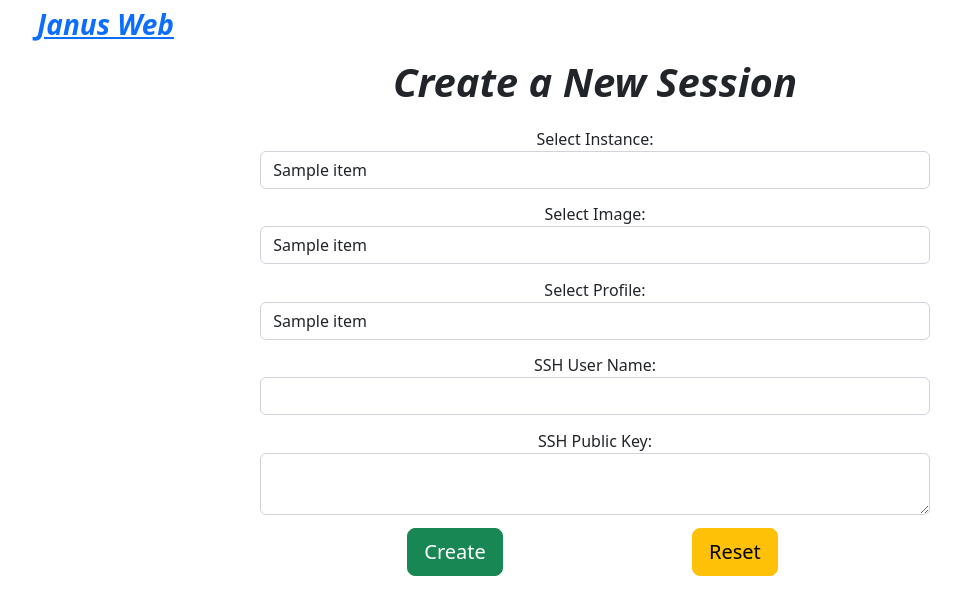
After one commit to esnet/janus-web, a Django app: page /session/create/ in a window 1280 px wide. The commit adds this page. Shown: the top 615 px of the page, without its empty margins (45-1006 px from the left). Run offline with Django 4.2, Linux system fonts and the light colour scheme; tables that the repository leaves empty hold one stand-in row (values such as "Sample post"); a database or web service that is not in the repository returns one stand-in record (values such as "Sample title"); data that the repository does not hold is empty; some libraries are stand-ins or nearby versions.

Commit message:
create new session

```diff
--- a/webapp/session_manager/urls.py
+++ b/webapp/session_manager/urls.py
@@ -6,6 +6,7 @@ urlpatterns = [
     path('start/<int:session_id>/', views.start_session, name='start_session'),
     path('stop/<int:session_id>/', views.stop_session, name='stop_session'),
     path('delete/<int:session_id>/', views.delete_session, name='delete_session'),
+    path('create/', views.create_session, name='create_session'),
     path('<int:session_id>/', views.view_session, name='view_session'),
     path('', views.list_sessions, name='list_sessions'),
 ]
--- a/webapp/session_manager/views.py
+++ b/webapp/session_manager/views.py
@@ -1,7 +1,4 @@
 import logging
-from urllib import response
-
-from requests import session
 from . import services
 from django.shortcuts import render, HttpResponseRedirect
 from django.http import HttpResponseServerError
@@ -40,7 +37,6 @@ def list_sessions(request):
 
 
 def view_session(request, session_id):
-    logger.debug(services.get_session_info())
     logger.debug('view_session called with session_id: %s', session_id)
     content = {
         'session_id': session_id
@@ -50,8 +46,51 @@ def view_session(request, session_id):
 
 
 def create_session(request):
-    logger.debug('create_session called')
-    return HttpResponseRedirect('/')
+    if request.method == 'POST':
+        data = {}
+        node = request.POST.get('node', None)
+        if node is not None:
+            data['instances'] = [node]
+        else:
+            return HttpResponseRedirect('/session/create/')
+
+        image = request.POST.get('image', None)
+        if image is not None:
+            data['image'] = image
+        else:
+            return HttpResponseRedirect('/session/create/')
+
+        profile = request.POST.get('profile', "default")
+        if profile is not None:
+            data['profile'] = profile
+
+        data['kwargs'] = {}
+        ssh_user_name = request.POST.get('ssh_user_name', None)
+        if ssh_user_name is not None:
+            data['kwargs']['USER_NAME'] = ssh_user_name
+
+        ssh_public_key = request.POST.get('ssh_public_key', None)
+        if ssh_public_key is not None:
+            data['kwargs']['PUBLIC_KEY'] = ssh_public_key
+
+        status, _ = services.create_session(data)
+        if status:
+            return HttpResponseRedirect('/session/')
+        else:
+            return HttpResponseRedirect('/session/create/')
+
+    _, nodes = services.get_nodes()
+    _, profiles = services.get_profiles()
+    _, images = services.get_images(nodes[0])
+    content = {
+        'nodes': nodes,
+        'profiles': profiles,
+        'images': images
+    }
+
+    logger.debug(content)
+    return render(request, 'create_session.html', content)
+    # return HttpResponseRedirect('/')
 
 
 def start_session(request, session_id):
--- /dev/null
+++ b/webapp/static/templates/create_session.html
@@ -0,0 +1,75 @@
+{% extends 'base.html' %}
+{% block title %} New Session {% endblock title %}
+{% block content %}
+
+	<div class="panel panel-default">
+	<div class="panel-heading">
+		<h1 class="text-center"><strong><i>Create a New Session</i></strong></h1>
+	</div>
+	<div class="panel-body">
+
+		<div align="center">
+		<form class="form-group" action="{% url 'create_session' %}" method="post" id="session_post_form" style="width:60%">
+			{% csrf_token %}
+			<div class="rows" style="padding-top: 2%">
+				<div>
+					<label>Select Instance:</label>
+					<select class="form-control" name="node">
+						{% for item in nodes %}
+							<option>{{ item }}</option>
+						{% endfor %}
+					</select>
+				</div>
+			</div>
+
+			<div class="rows" style="padding-top: 2%">
+				<div>
+					<label>Select Image:</label>
+					<select class="form-control" name="image">
+						{% for item in images %}
+							<option>{{ item }}</option>
+						{% endfor %}
+					</select>
+				</div>
+			</div>
+
+			<div class="rows" style="padding-top: 2%">
+				<div>
+					<label>Select Profile:</label>
+					<select class="form-control" name="profile">
+						{% for item in profiles %}
+							<option>{{ item }}</option>
+						{% endfor %}
+					</select>
+				</div>
+			</div>
+
+            <div class="rows" style="padding-top: 2%">
+				<div>
+					<label>SSH User Name:</label>
+					<input class="form-control" type="text" id="ssh_user_name" name="ssh_user_name" >
+				</div>
+			</div>
+
+            <div class="rows" style="padding-top: 2%">
+				<div>
+					<label>SSH Public Key:</label>
+					<textarea class="form-control" id="ssh_public_key" name="ssh_public_key" ></textarea>
+				</div>
+			</div>
+
+			<div class="row" style="padding-left:10%; padding-right:10%; padding-top: 2%">
+                <div class="col-sm-6">
+                	<button class="btn btn-lg btn-block btn-success" type="submit"><i class="glyphicon glyphicon-ok-sign"></i>Create</button>
+                </div>
+                <div class="col-sm-6">
+                	<button class="btn btn-lg btn-block btn-warning" type="reset"><i class="glyphicon glyphicon-repeat"></i>Reset</button>
+                </div>
+            </div>
+		</form>
+		</div>
+
+	</div>
+	</div>
+
+{% endblock content %}
```
Also changed, not shown: webapp/static/templates/home.html (+11 -3 lines).
